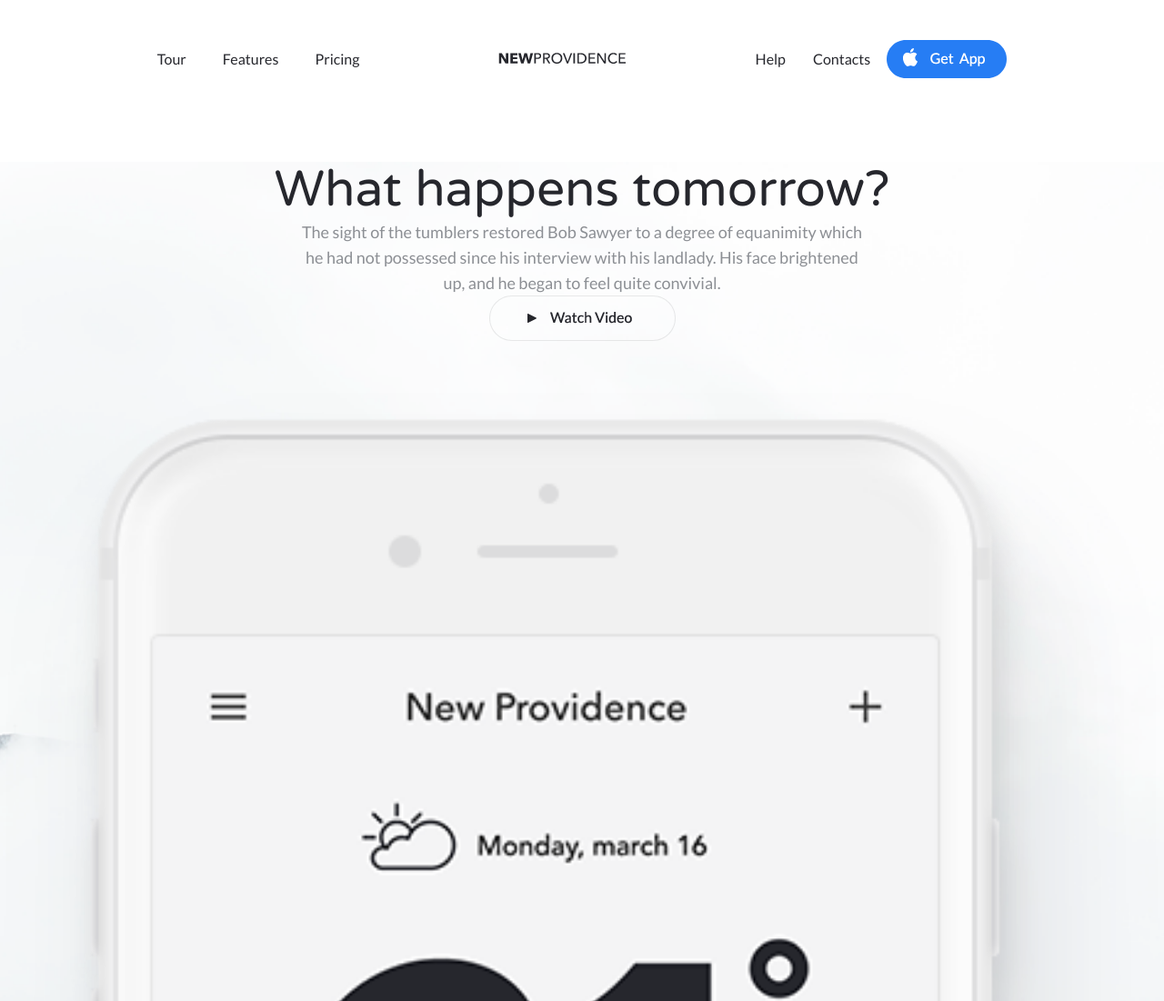
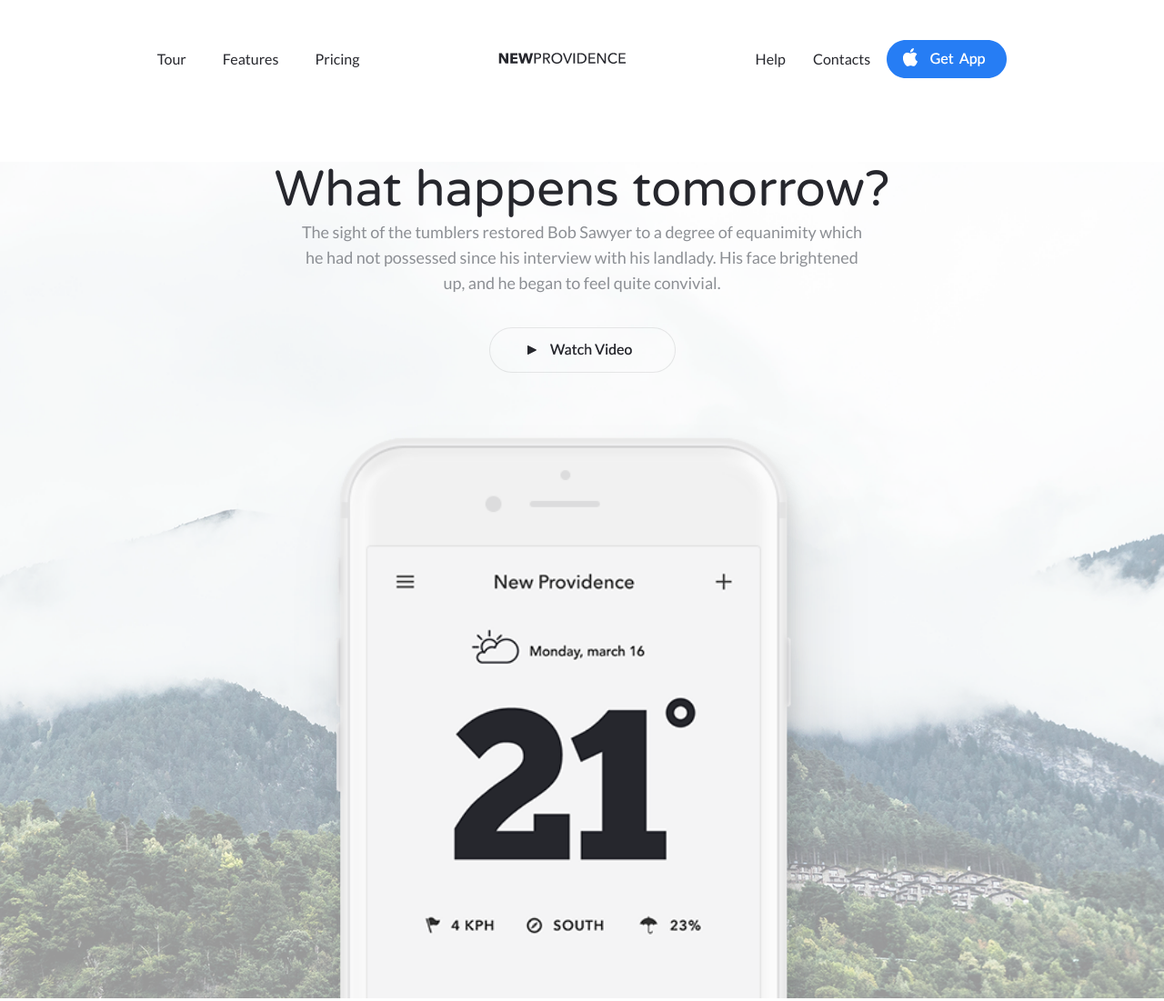
Before and after one commit to Danillancer/landing_project2, a plain HTML site: page index.html in a window 1280 px wide. Shown: the top 1101 px of the page at 91% size. Drawn offline with nearby package versions, Linux system fonts and the light colour scheme.

Commit message:
Add files via upload

```diff
--- a/#sourse/style.scss
+++ b/#sourse/style.scss
@@ -183,11 +183,16 @@
    &__btn {
       text-align: center;
       margin-bottom: calc(25px + (55 - 12) * ((100vw - 320px) / (1600 - 320)));
+      margin-top: 35px;
    }
 
    &__img {
-      max-width: 100%;
-      object-fit: contain;
+      max-width: 50%;
+      min-height: 10%;
+      position: relative;
+      top: 0;
+      left: 50%;
+      transform: translateX(-50%);
    }
 }
 
@@ -603,8 +608,6 @@
       }
    }
 
-   &__cards {
-   }
    @media (max-width: 1023px) {
       &__row {
          flex-direction: column;
@@ -641,6 +644,7 @@
          box-shadow: 10px 28px 50px rgba(92, 95, 101, 0.2);
          border-radius: 10px;
          background-color: #ffffff;
+         z-index: 1;
       }
       @media (max-width: 1023px) {
          flex: 0 0 50%;
@@ -736,8 +740,7 @@
    padding: 12px calc(10px + (30 - 10) * ((100vw - 320px) / (1600 - 320)));
    border-radius: 21px;
 }
-.labelf {
-}
+
 input[type="radio"]:checked + .word_opts {
    box-shadow: 10px 28px 50px rgba(92, 95, 101, 0.28), 2px 5px 20px rgba(61, 61, 62, 0.15);
    background-color: #ffffff;
@@ -852,14 +855,6 @@ input[type="radio"]:checked + .word_opts {
       }
    }
 
-   &__learn {
-   }
-
-   &__about {
-   }
-
-   &__support {
-   }
    @media (max-width: 1023px) {
       &__row {
          max-width: 90%;
--- a/index.html
+++ b/index.html
@@ -55,9 +55,10 @@
             possessed since his interview with his landlady. His face brightened up, and he began to feel quite
             convivial.
          </div>
-         <a href="https://www.youtube.com/watch?v=eaOAY0vIB4U" class="main__btn"><img src="/img/header__icon2.png"
-               alt=""></a>
-         <img src="./img/main__img.png" alt="" class="main__img ibg">
+         <a href="*" class="main__btn">
+            <img src="./img/header__icon2.png" alt="">
+         </a>
+         <img src="./img/main__img.png" alt="" class="main__img ">
       </div>
    </main>
    <section class="timeInfo">
```
Also changed, not shown: style/style.css.
